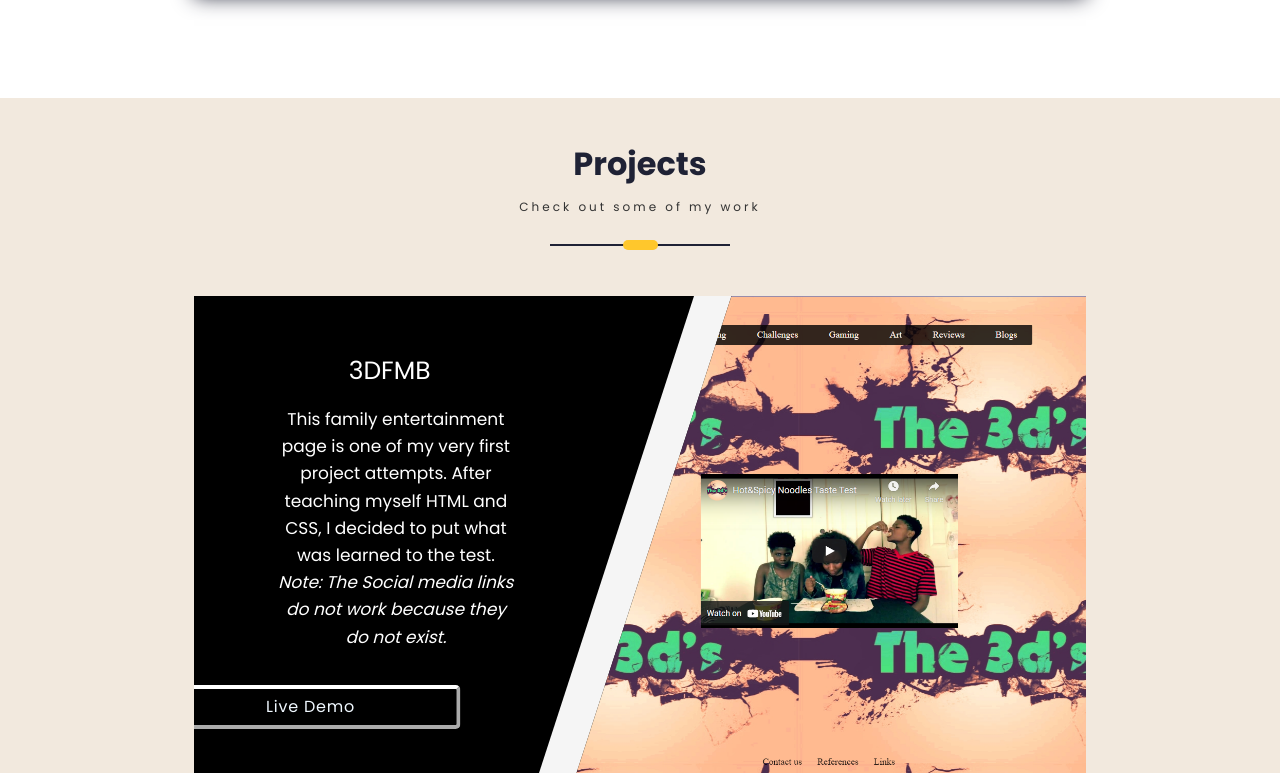
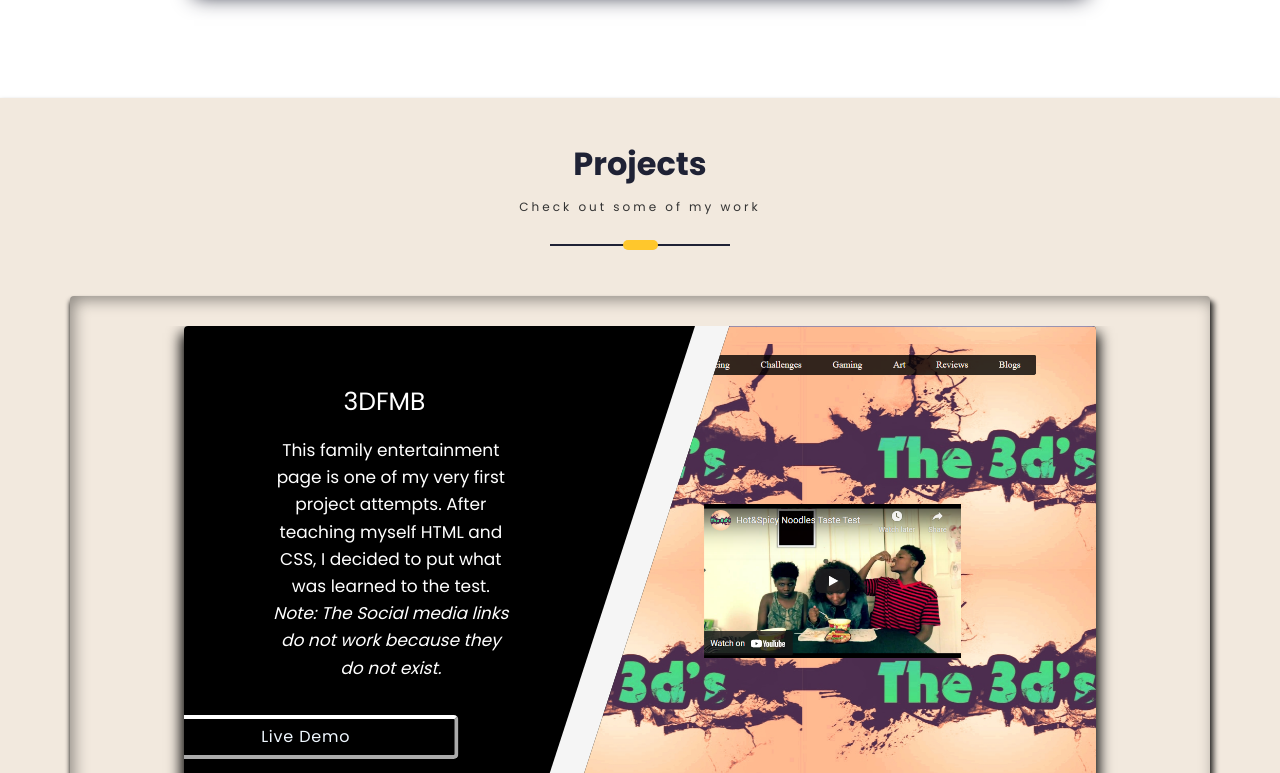
Before and after one commit to Cybre3/portfolio, a React (Create React App) app: page / in a window 1280 px wide. Shown: the part 1627-2400 px from the top of the page. Built offline with nearby package versions, Linux system fonts and the light colour scheme; a web font is replaced by a local one.

Commit message:
added box shadow

```diff
--- a/src/PortfolioContainer/Home/Home.css
+++ b/src/PortfolioContainer/Home/Home.css
@@ -3,6 +3,7 @@
   background-size: 100%;
   background-repeat: no-repeat;
   background-position: right 0 bottom 20%;
+  box-shadow: 0px 4px 5px 0px #000000;
   color: white;
   display: flex;
   flex-direction: column;
--- a/src/PortfolioContainer/ProjectContainer/ProjectConatiner.css
+++ b/src/PortfolioContainer/ProjectContainer/ProjectConatiner.css
@@ -1,18 +1,28 @@
 .project-container {
   margin: 100px auto;
   background-color: #f2e9de;
+  box-shadow: 0px 4px 5px 0px #000000;
   padding: 40px;
   max-width: 100%;
 }
 
+.owl-carousel {
+  border-radius: 4px;
+  box-shadow: 5px 5px 5px 0px #0000007f, inset 4px 4px 15px 0px #00000067,
+    0px 4px 5px 0px rgb(0, 0, 0);
+  padding: 30px 0 0 0;
+}
+
 .proj-page {
+  background-color: whitesmoke;
+  border-radius: 4px;
+  box-shadow: -10px 0px 13px -7px #000000, 10px 0px 13px -7px #000000, 0px 4px 5px 0px rgba(0,0,0,0);
   display: flex;
+  height: 500px;
+  margin: auto;
+  overflow: hidden;
   position: relative;
   width: 80%;
-  margin: auto;
-  height: 500px;
-  overflow: hidden;
-  background-color: whitesmoke;
 }
 
 .skewed {
@@ -21,8 +31,8 @@
 
 .proj-content {
   background-color: black;
+  color: white;
   display: flex;
-  color: white;
   flex-direction: column;
   left: 0;
   position: absolute;
@@ -147,7 +157,7 @@ a {
 }
 
 .right .proj-btn-container {
- /*  margin: 0 0 -250px 140px; */
+  /*  margin: 0 0 -250px 140px; */
 }
 
 .left .proj-btn-container {
```
